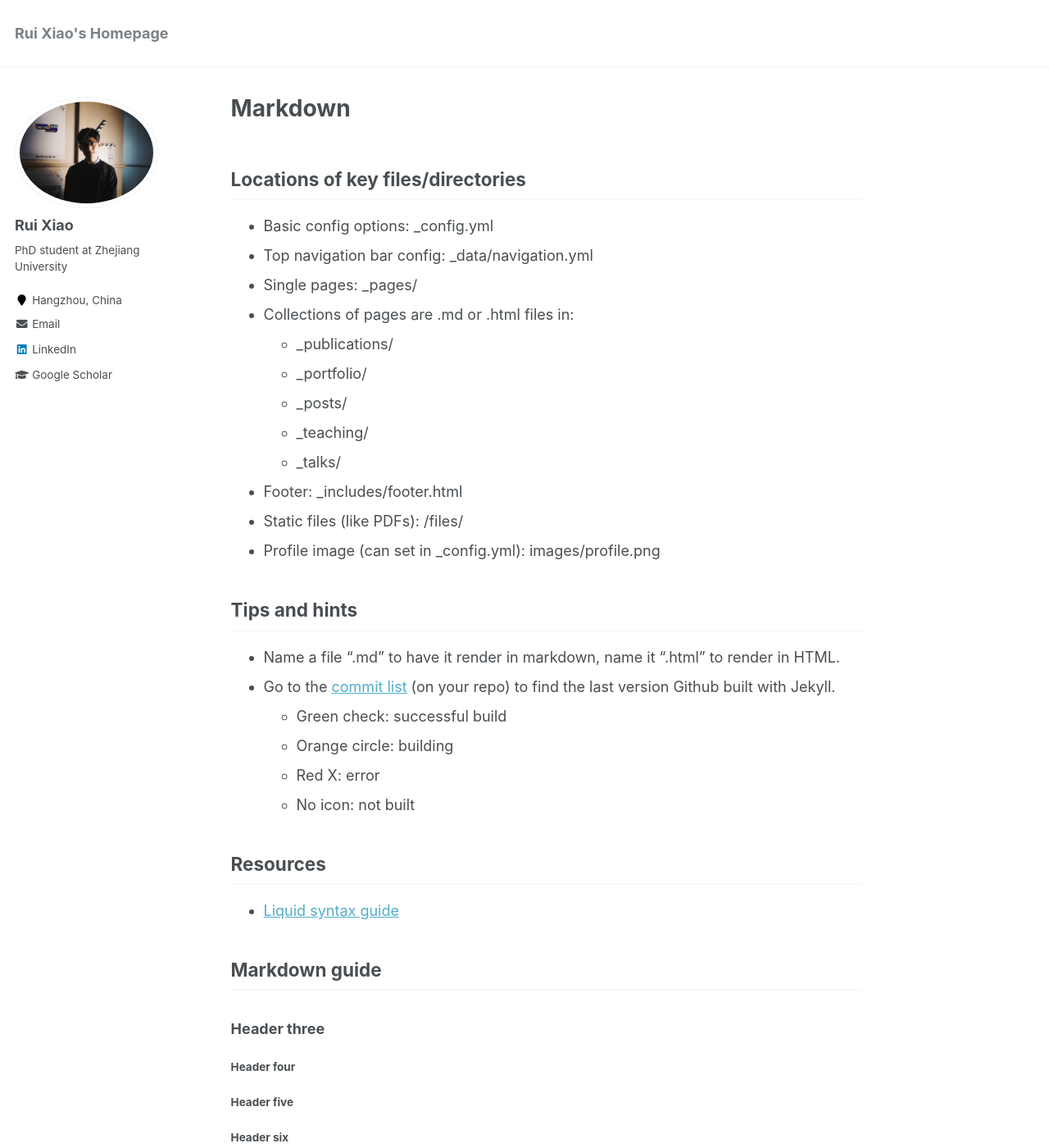
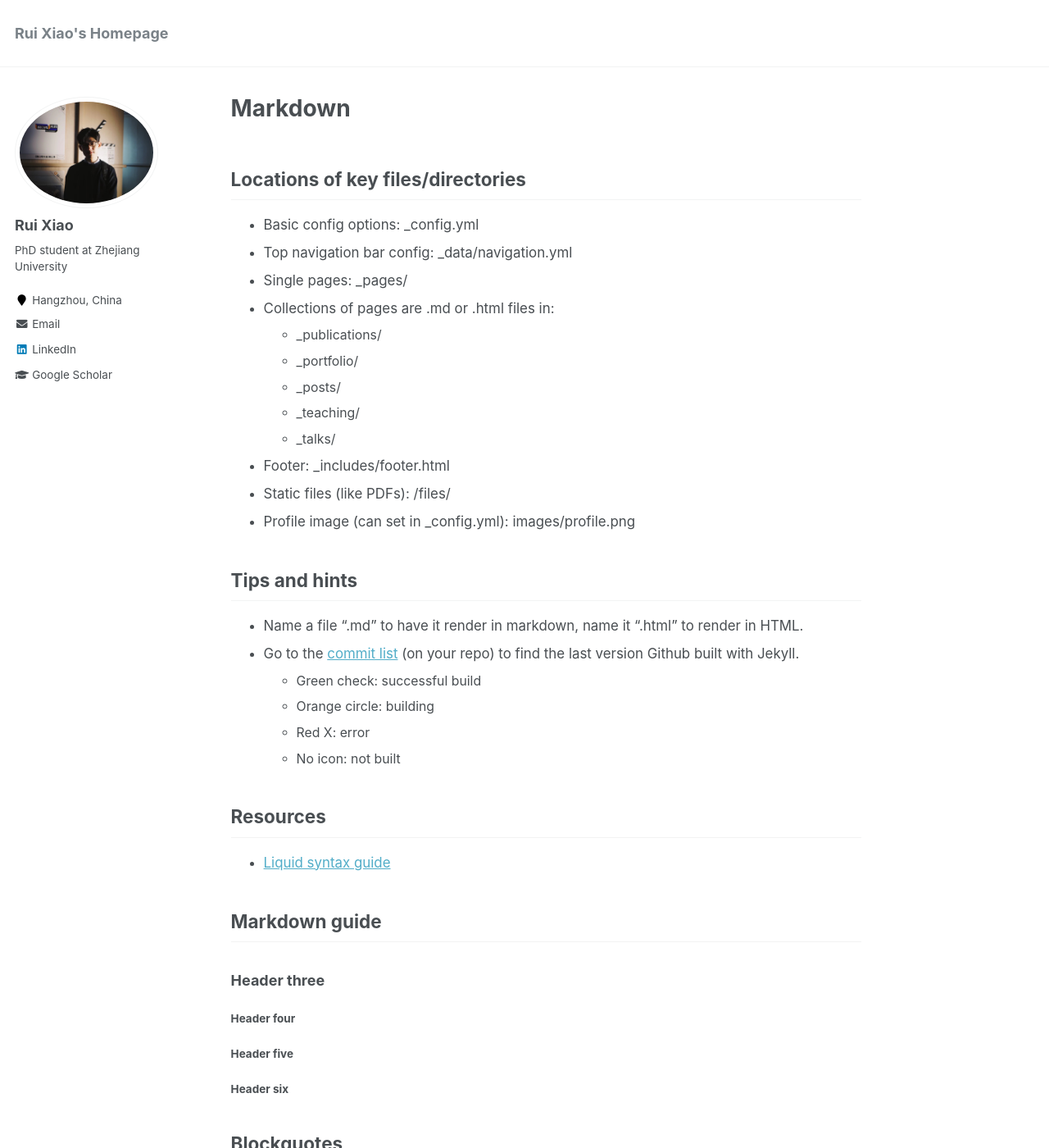
Before and after one commit to ruixiao24/ruixiao24.github.io, a Jekyll site: the page built from _pages/markdown.md, in a window 1280 px wide and 1400 px high. Shown: the whole window at 82% size. Built offline with Jekyll 4.4.1, drawn with Linux system fonts in a browser that asks for light colours.

Commit message:
Update _page.scss font-size to 0.9375em

```diff
--- a/_sass/_page.scss
+++ b/_sass/_page.scss
@@ -57,7 +57,7 @@
   }
 
   p, li, dl {
-    font-size: 1em;
+    font-size: 0.9375em;
   }
 
   /* paragraph indents */
```
